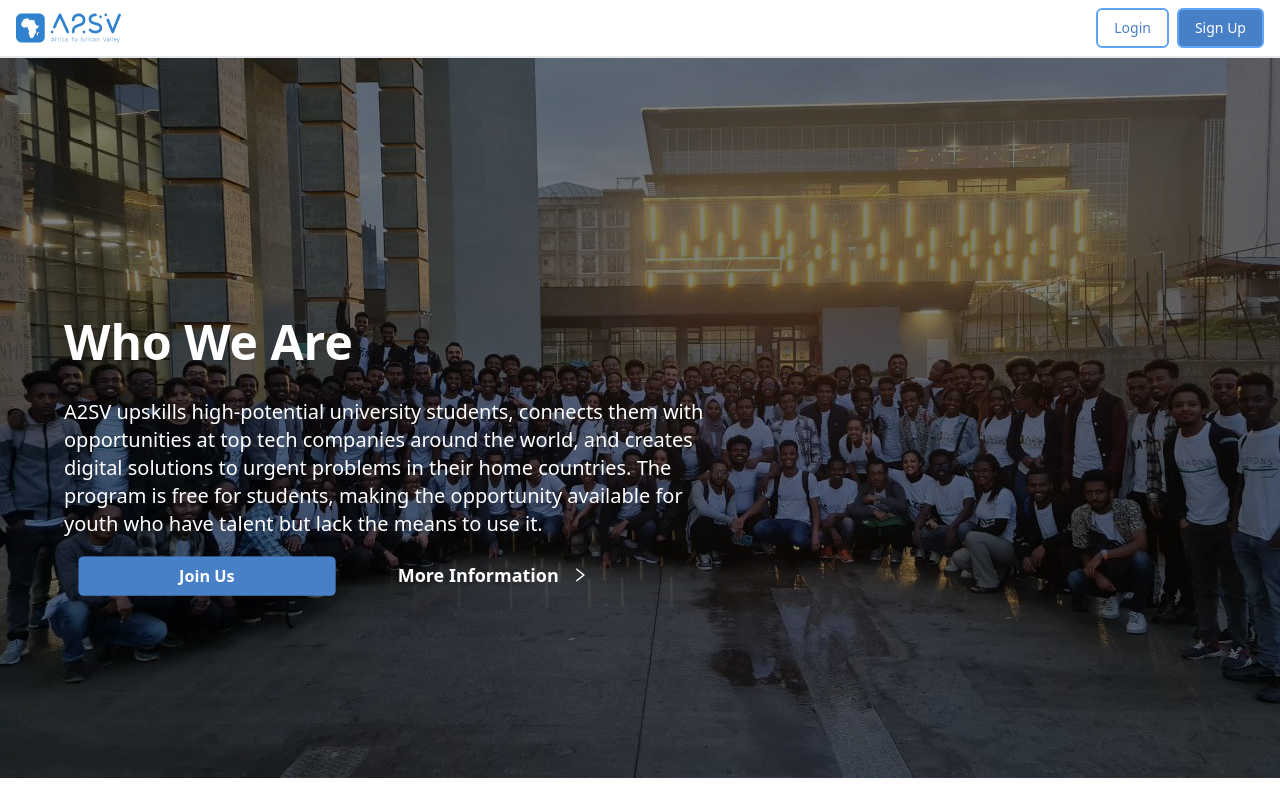
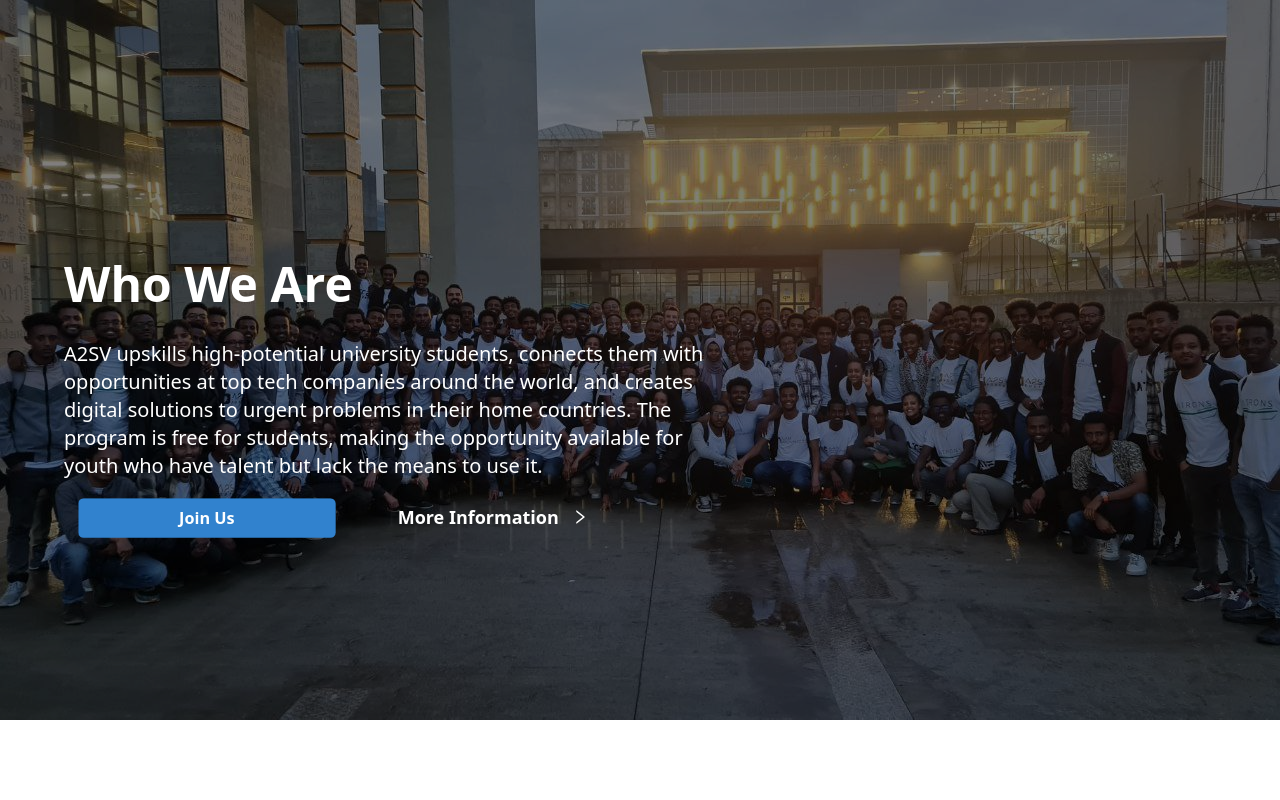
Before and after one commit to Endalebob/community-portal, a Next.js app: page / in a window 1280 px wide. Shown: the top 800 px of the page. Built offline with nearby package versions, Linux system fonts and the light colour scheme.

Commit message:
feat(navbar): hide navbar from /, /signin and /signup pages

```diff
--- a/src/components/layout/NavBar.tsx
+++ b/src/components/layout/NavBar.tsx
@@ -70,6 +70,7 @@ const NavBar: React.FC = () => {
   const isAuthenticated = useSelector(
     (state: RootState) => state.auth.isAuthenticated
   );
+  const [hideNav, setHideNav] = useState<Boolean>(false);
   const role = useSelector((state: RootState) => state.auth.role);
   const adminRole = "HeadOfEducation";
   console.log("role", role);
@@ -100,6 +101,13 @@ const NavBar: React.FC = () => {
   };
 
   useEffect(() => {
+    // remove navbar from pages certain pages
+    if (["/", "/auth/signin", "/auth/signup"].includes(asPath)) {
+      setHideNav(true);
+    } else {
+      setHideNav(false);
+    }
+
     setNavigation(
       navigation!.map((item) => {
         if (item.to === asPath) {
@@ -157,7 +165,12 @@ const NavBar: React.FC = () => {
 
   return (
     <>
-      <section className="flex px-4 py-2 border-b-2 items-center">
+      <section
+        className={classNames(
+          hideNav ? "hidden" : "flex",
+          "px-4 py-2 border-b-2 items-center"
+        )}
+      >
         <Link href="/">
           <div className="w-28 lg:w-52">
             <Image src="/a2sv-logo.png" width={105} height={30} alt="logo" />
@@ -219,6 +232,7 @@ const NavBar: React.FC = () => {
             {/* Logged in user profile icon */}
             {isAuthenticated && (
               <button
+                className="shadow rounded-full"
                 onClick={() => {
                   setShowProfile(!showProfile);
                   setShowNav(false);
@@ -267,18 +281,18 @@ const NavBar: React.FC = () => {
             <div
               className={classNames(
                 showNav || !isAuthenticated ? "flex" : "hidden",
-                "ml-auto md:flex items-center space-x-2 text-sm"
+                "ml-auto md:flex items-center space-x-4 text-sm"
               )}
             >
               {/* auth buttons */}
               <Link href="/auth/signin">
-                <button className="py-2 px-4 rounded-md border-2 shadow-xl md:shadow-none border-blue-400 text-primary hover:scale-110 transition ease-in-out duration-200">
+                <button className="py-2 px-4 rounded-md border-2  border-primary  text-primary hover:shadow-lg font-bold transition ease-in-out duration-200">
                   Login
                 </button>
               </Link>
 
               <Link href="/auth/signup">
-                <button className="py-2 px-4 rounded-md border-2 shadow-xl md:shadow-none border-blue-400 bg-primary hover:scale-110 text-white transition ease-in-out duration-200">
+                <button className="py-2 px-4 rounded-md  bg-primary hover:shadow-lg font-bold text-white transition ease-in-out duration-200">
                   Sign Up
                 </button>
               </Link>
--- a/tailwind.config.js
+++ b/tailwind.config.js
@@ -8,7 +8,7 @@ module.exports = {
   theme: {
     extend: {
       colors: {
-        primary: "#4880C8",
+        primary: "#3182CE",
         secondary: "#E3E8EF",
         primarybg: "#FFFFFF",
         "primary-text": "#171923",
@@ -28,8 +28,6 @@ module.exports = {
         md: "835px",
         ed: "750px",
       },
-
-
     },
   },
   plugins: [],
```
